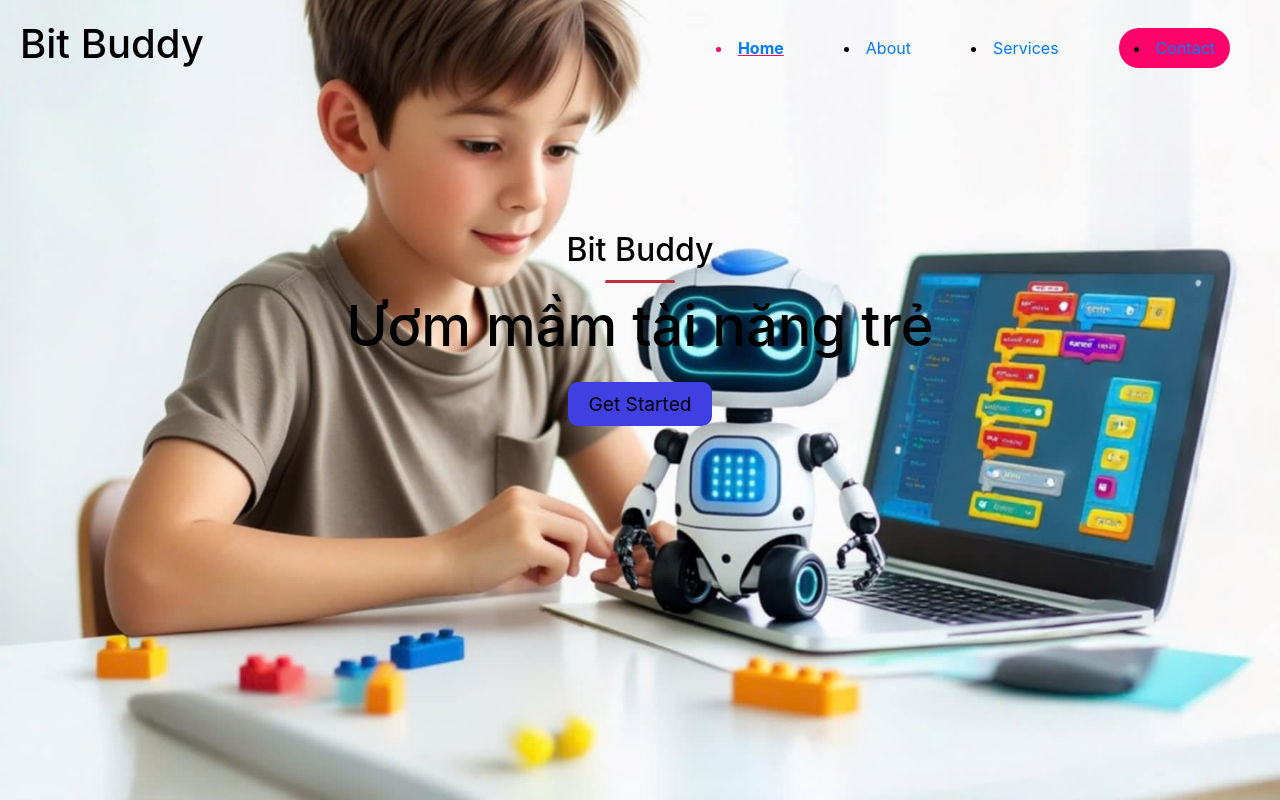
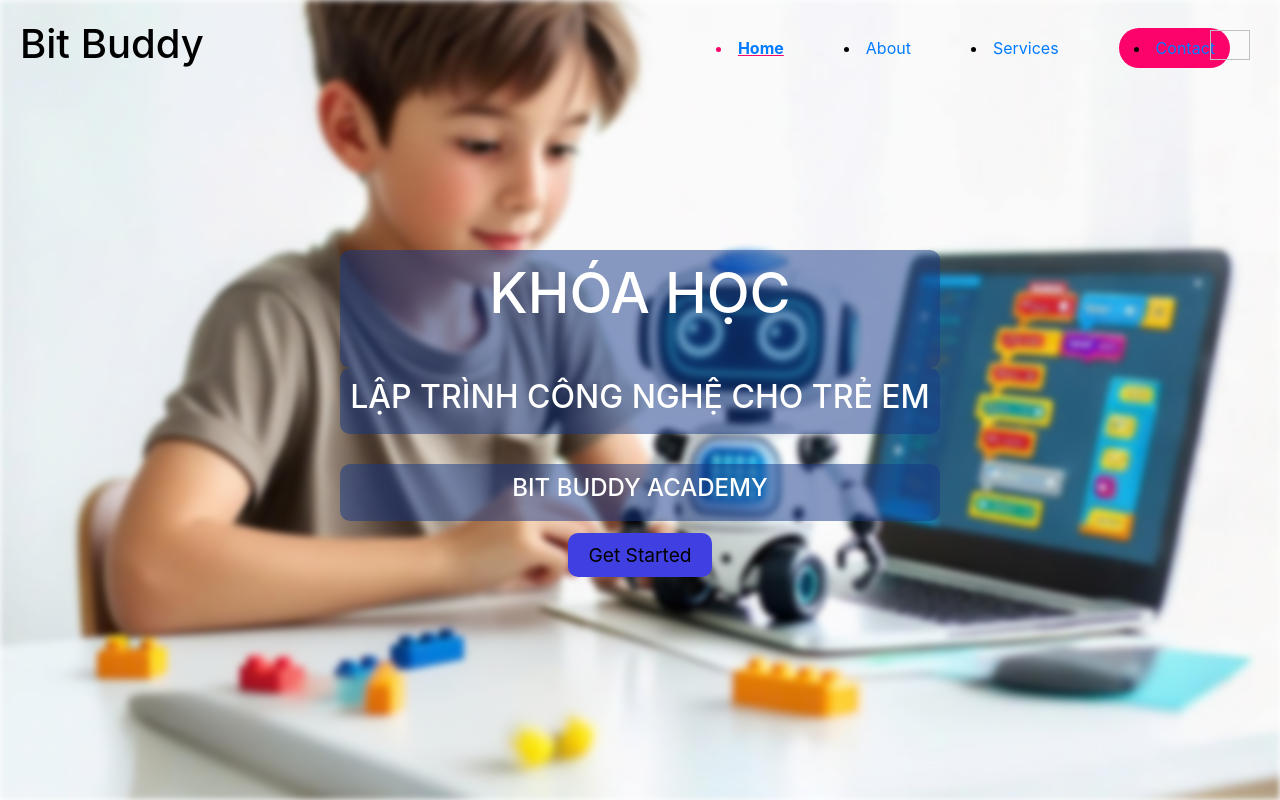
Before and after one commit to minhquang5014/bit-buddy-academy, a Flask app: page / in a window 1280 px wide. Run offline with Flask 3, Linux system fonts and the light colour scheme; some libraries are stand-ins or nearby versions.

Commit message:
styling with css

```diff
--- a/website/static/base.css
+++ b/website/static/base.css
@@ -1,13 +1,13 @@
+@import url('https://fonts.googleapis.com/css2?family=Poppins:wght@300;400;700&display=swap');
+
 ul {
     list-style: none;
-
 }
 
 .active {
     color: #fc036b;
     text-decoration:underline;
     font-weight: bold;
-
 }
 
 .navbar {
@@ -41,7 +41,9 @@
     top: 30px;
     right: 30px;
     width: 40px;
+    height: 30px;
     cursor: pointer;
+    color: black;
 }
 
 @media only screen and (max-width: 768px) {
--- a/website/static/style.css
+++ b/website/static/style.css
@@ -1,3 +1,4 @@
+@import url('https://fonts.googleapis.com/css2?family=Poppins:wght@300;400;700&display=swap');
 * {
   margin: 0;
   padding: 0;
@@ -12,19 +13,49 @@
 header {
     width: 100vw;
     height: 100vh;
+    position: relative;
+    display: flex;
+    align-items: center;
+    justify-content: center;
+    overflow: hidden;
+}
+
+/* Blurred background */
+header::before {
+    content: "";
+    position: absolute;
+    top: 0;
+    left: 0;
+    width: 100%;
+    height: 100%;
     background-image: url(./anh_1.png);
     background-size: cover;
     background-position: bottom;
-    display: flex;
-    align-items: center;
-    justify-content: center;
-
+    filter: blur(3px); /* Adjust blur strength */
+    z-index: -1;
 }
 
 .header-content {
-    margin-bottom:150px;
     color: rgb(0, 0, 0);
     text-align: center;
+}
+
+.introduction {
+    text-align: center;
+    color: white;
+    padding: 20px;
+}
+
+.introduction div {
+    background: rgba(20, 57, 136, 0.5); /* Dark semi-transparent background */
+    padding: 10px;
+    border-radius: 10px;
+    /* display: inline-block; */
+}
+
+.introduction .bit-buddy-academy {
+    margin-top: 30px;
+    padding: 10px;
 }
 
 .header-content h2 {
@@ -50,6 +81,5 @@
     color: black;
     border-radius: 5px;
     font-size: 1.2rem;
-    margin-bottom: 20px;
     border-radius: 10px;
 }
--- a/website/templates/home.html
+++ b/website/templates/home.html
@@ -11,12 +11,19 @@
 <header>
 
     <div class="header-content">
-        <h2>Bit Buddy</h2>
-        <div class="line"></div>
-        <h1>Ươm mầm tài năng trẻ</h1>
+        <div class="introduction">
+            <div class="khoa-hoc">
+                <h1>KHÓA HỌC</h1>
+            </div>
+            <div class="laptring">
+               <h2>LẬP TRÌNH CÔNG NGHỆ CHO TRẺ EM</h2>
+            </div>
+            <div class="bit-buddy-academy">
+                <h4>BIT BUDDY ACADEMY</h4>
+            </div>
+        </div>
         <!-- <div class="line"></div> -->
         <a href="" class="ctn">Get Started</a>
-
     </div>
 </header>
 
```
Also changed, not shown: bug_to_fix.md (added, +3 -0 lines).
